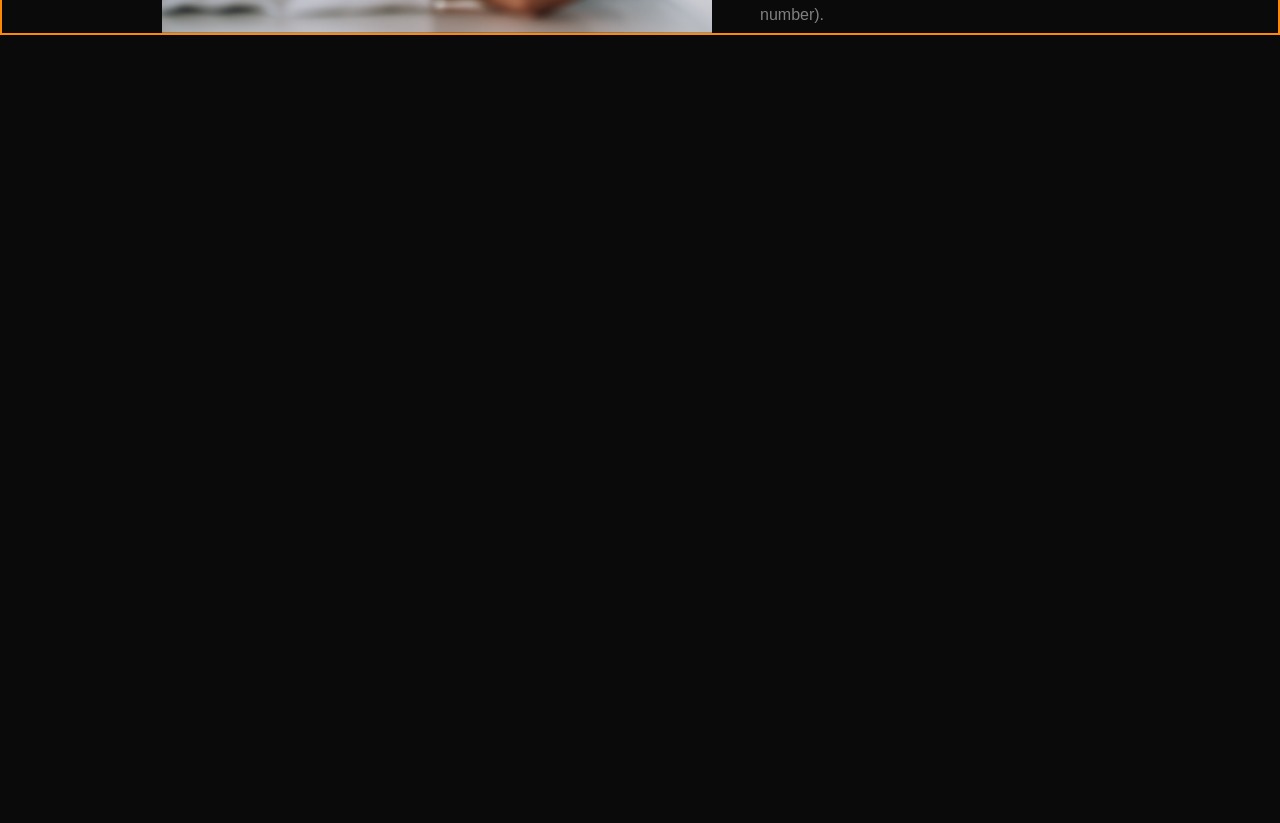
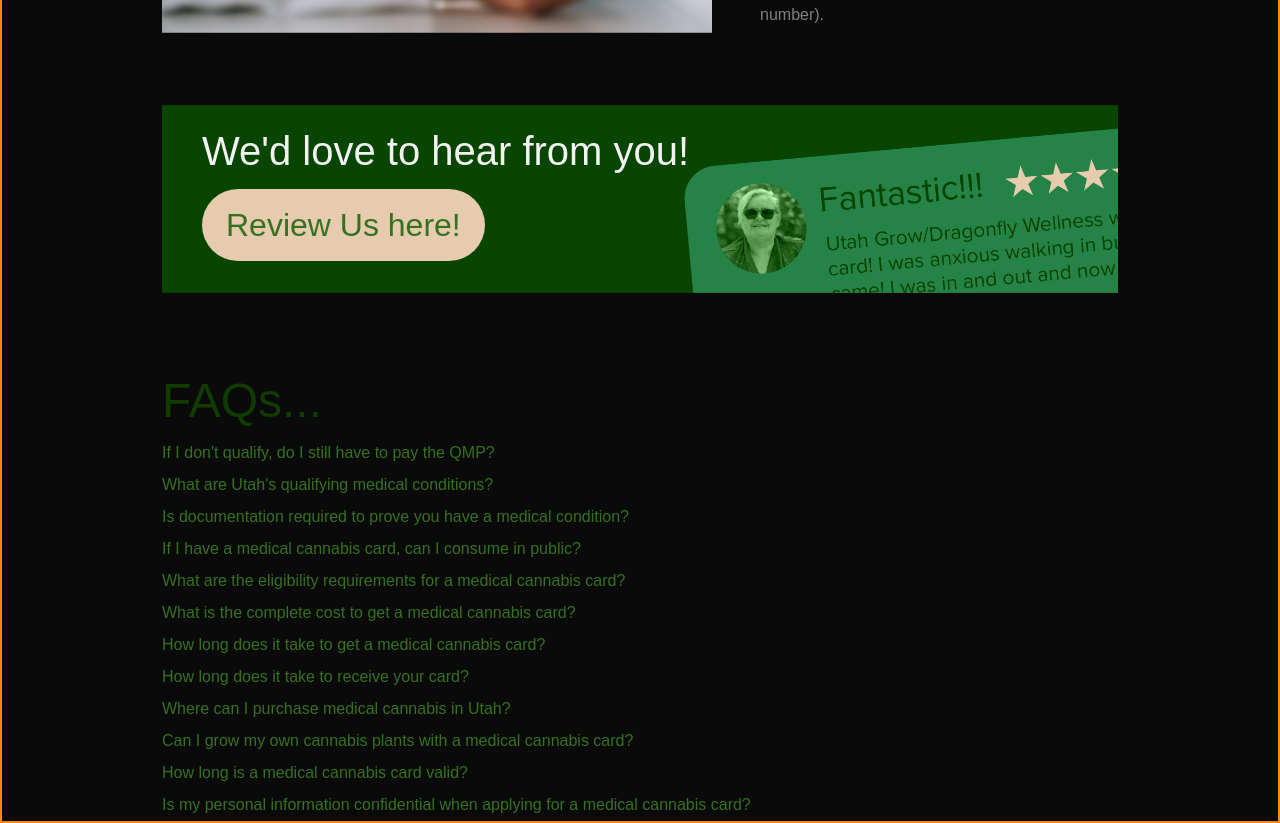
Before and after one commit to MikeFred001/sig-assignment, a Next.js app: page / in a window 1280 px wide. Shown: the part 2730-3553 px from the top of the page. Before the commit the page ends 2765 px from the top, so only its background shows below. Built offline with nearby package versions, Linux system fonts and the light colour scheme.

Commit message:
Added 'Review Us' banner and FAQ section.

```diff
--- /dev/null
+++ b/app/components/FAQList.tsx
@@ -0,0 +1,26 @@
+import FAQQuestion from "./FAQQuestion";
+
+export default function FAQList() {
+  const questions = [
+    "If I don't qualify, do I still have to pay the QMP?",
+    "What are Utah's qualifying medical conditions?",
+    "Is documentation required to prove you have a medical condition?",
+    "If I have a medical cannabis card, can I consume in public?",
+    "What are the eligibility requirements for a medical cannabis card?",
+    "What is the complete cost to get a medical cannabis card?",
+    "How long does it take to get a medical cannabis card?",
+    "How long does it take to receive your card?",
+    "Where can I purchase medical cannabis in Utah?",
+    "Can I grow my own cannabis plants with a medical cannabis card?",
+    "How long is a medical cannabis card valid?",
+    "Is my personal information confidential when applying for a medical cannabis card?",
+  ];
+
+  return (
+    <div>
+      {questions.map((question, index) => (
+        <FAQQuestion key={index} question={question} />
+      ))}
+    </div>
+  );
+}
--- /dev/null
+++ b/app/components/FAQQuestion.tsx
@@ -0,0 +1,9 @@
+import Typography from "./common/Typography";
+
+export default function FAQQuestion({ question }: { question: string }) {
+  return (
+    <>
+      <Typography className="text-green2 leading-[2rem]">{question}</Typography>
+    </>
+  );
+}
--- /dev/null
+++ b/app/components/FAQs.tsx
@@ -0,0 +1,11 @@
+import Typography from "./common/Typography";
+import FAQList from "./FAQList";
+
+export default function FAQs() {
+  return (
+    <section>
+      <Typography className="text-[3rem]">FAQs...</Typography>
+      <FAQList />
+    </section>
+  );
+}
--- a/app/components/ReviewUsBanner.tsx
+++ b/app/components/ReviewUsBanner.tsx
@@ -1,13 +1,13 @@
-import Image from "next/image";
 import Typography from "./common/Typography";
 import Button from "./common/Button";
 
 export default function ReviewUsBanner() {
   return (
-    <section>
-      <Typography className="text-grey-3">
+    <section className="flex flex-col gap-2 px-10 pt-4 pb-8 my-12 bg-cover bg-center bg-[url('/assets/updated-assets/ReviewBanner@2x.png')]">
+      <Typography className="text-grey3 text-[2.5rem]">
         We&apos;d love to hear from you!
       </Typography>
+      <Button className="text-[2rem] w-fit">Review Us here!</Button>
     </section>
   );
 }
--- a/app/page.tsx
+++ b/app/page.tsx
@@ -4,6 +4,8 @@ import UpcomingEvents from "./components/UpcomingEvents";
 import Typography from "./components/common/Typography";
 import BannerAd from "./components/BannerAd";
 import UtahMedCardInfo from "./components/UtahMedCardInfo";
+import ReviewUsBanner from "./components/ReviewUsBanner";
+import FAQs from "./components/FAQs";
 
 export default function Home() {
   return (
@@ -19,6 +21,8 @@ export default function Home() {
         <ThingsToKnow />
         <BannerAd src="/assets/MockBannerAd@2x.png" />
         <UtahMedCardInfo />
+        <ReviewUsBanner />
+        <FAQs />
       </main>
     </div>
   );
```
